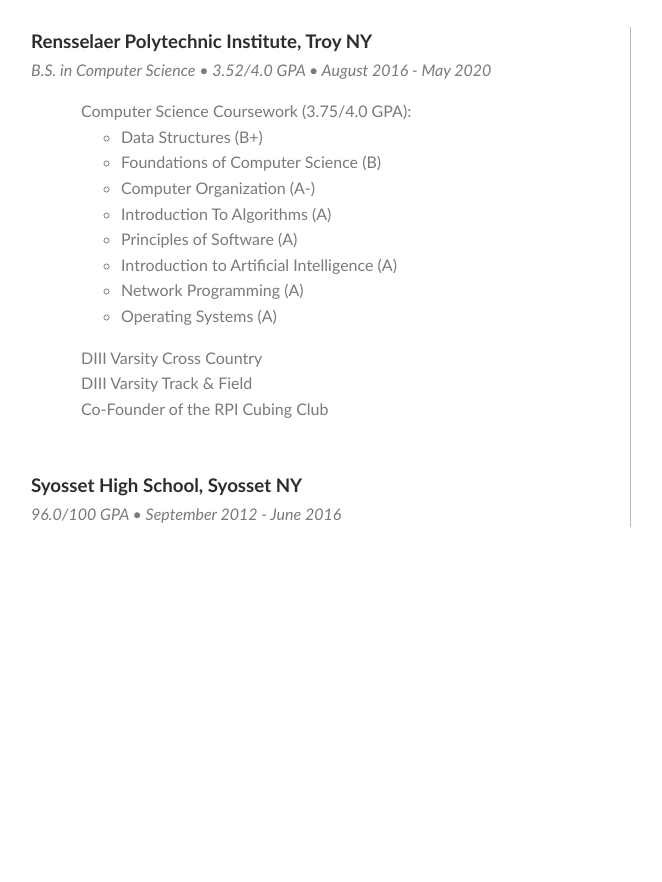
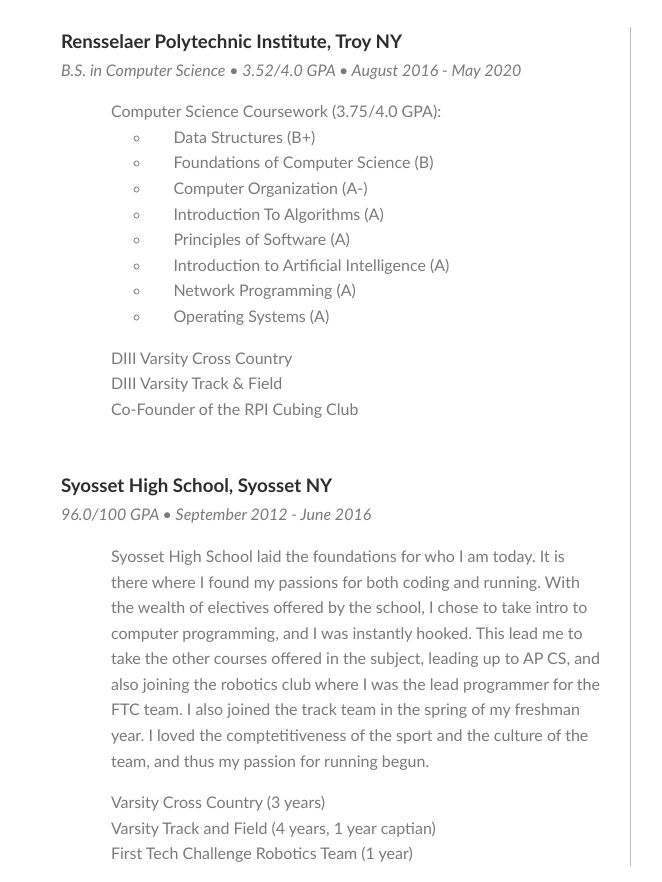
Before and after one commit to Rberlin42/Personal-Website, a plain HTML site: page index.html in a window 1280 px wide. Shown: the part 1907-2789 px from the top of the page, without its empty margins (9-671 px from the left). Before the commit the page ends 2450 px from the top, so only its background shows below. Drawn offline with Linux system fonts and the light colour scheme.

Commit message:
Added high school info

```diff
--- a/index.html
+++ b/index.html
@@ -119,7 +119,18 @@
   						<p><em>96.0/100 GPA &#8226 September 2012 - June 2016</em></p>
 
   						<div class="indent">
+  							<p>Syosset High School laid the foundations for who I am today.  It is there
+  							where I found my passions for both coding and running.  With the wealth of
+  							electives offered by the school, I chose to take intro to computer programming,
+  							and I was instantly hooked.  This lead me to take the other courses offered in
+  							the subject, leading up to AP CS, and also joining the robotics club where I
+  							was the lead programmer for the FTC team. I also joined the track team in the
+  							spring of my freshman year. I loved the comptetitiveness of the sport and the
+  							culture of the team, and thus my passion for running begun.</p>
 
+  							<p>Varsity Cross Country (3 years)<br/>
+  							   Varsity Track and Field (4 years, 1 year captian)<br/>
+  							   First Tech Challenge Robotics Team (1 year)<br/></p>
   						</div>
   					</li>
   				</ul>
--- a/style.css
+++ b/style.css
@@ -130,6 +130,7 @@ section{
 .outer-list li{
 	list-style-type: none;
 	margin-top: 50px;
+	padding: 0% 5%;
 }
 
 .inner-list li{
```
